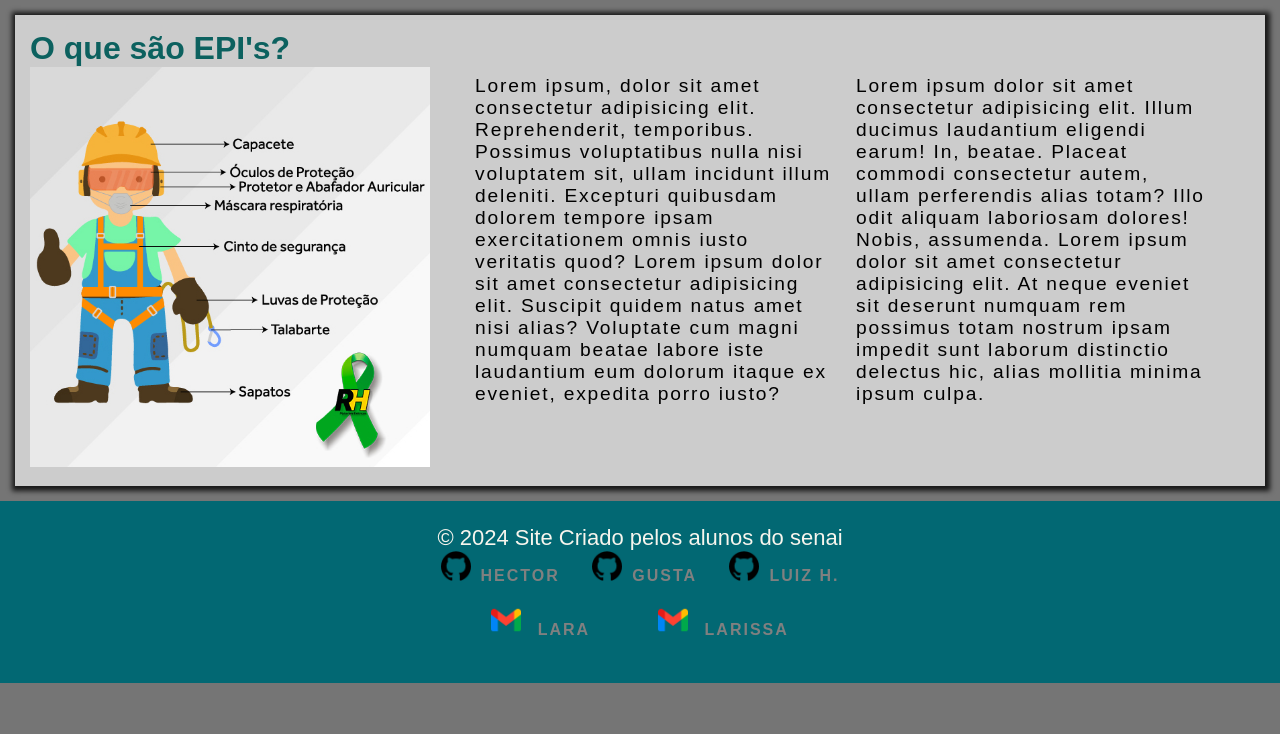
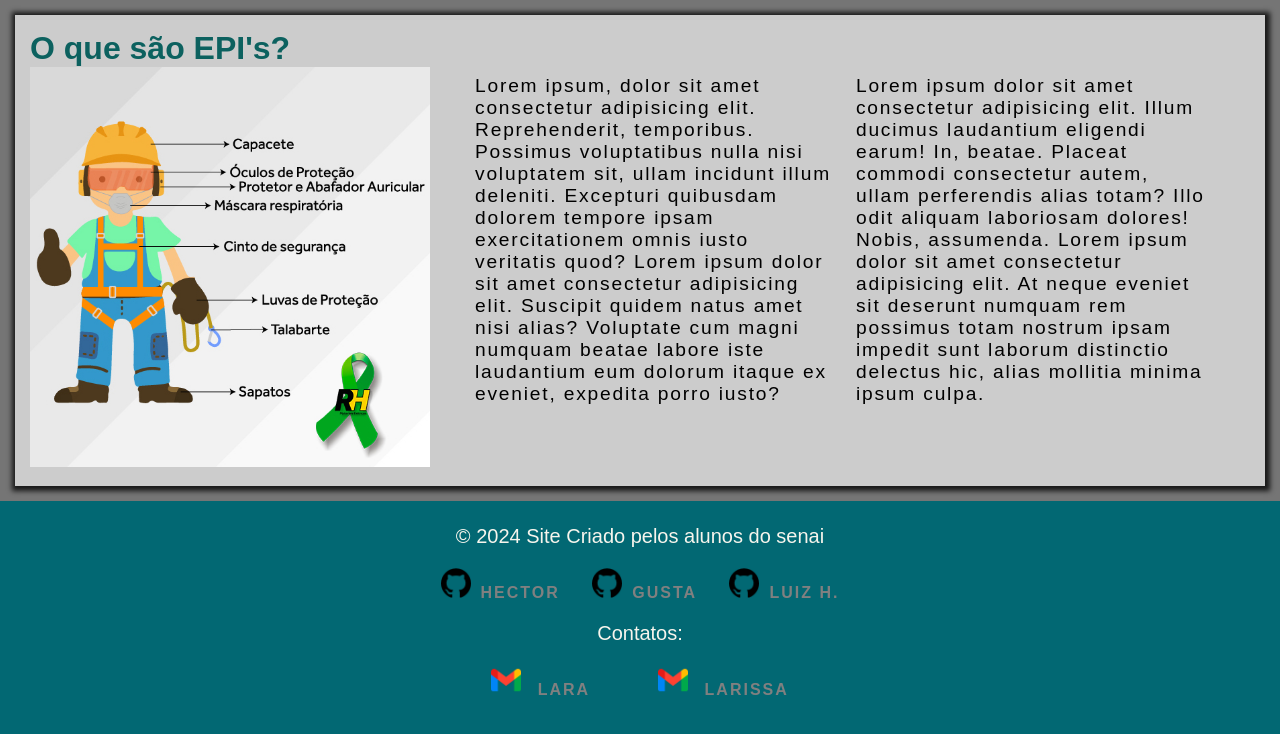
Before and after one commit to HectorG9/site-reciclal, a plain HTML site: page index.html in a window 1280 px wide. Shown: the part 1000-1734 px from the top of the page. Before the commit the page ends 1683 px from the top, so only its background shows below. Drawn offline with Linux system fonts and the light colour scheme.

Commit message:
adicionei um icone na pagina, e mexi no footer

```diff
--- a/index.css
+++ b/index.css
@@ -5,9 +5,8 @@ nav {
     height: 100px;
     width: 100%;
     display: grid;
-    grid-template-columns: repeat(3, 3fr);
-    grid-gap: 20px;
-    grid-template-rows: repeat(1, 1fr);
+    grid-template-columns: repeat(3, 4fr);
+    /* grid-template-rows: repeat(1, 2fr); */
     align-items: center;
     font-size: 30px;
     position: fixed;
@@ -54,7 +53,7 @@ article {
 }
 aside {
     display: flex;
-    margin: 35px ;
+    margin: 35px;
 }
 .pmain {
     letter-spacing: 1.8px;
@@ -72,6 +71,7 @@ aside {
     font-size: 32px;
 }
 
+/* footer */
 
 .container {
     margin: 0 auto;
@@ -79,7 +79,9 @@ aside {
     text-align: center;
     background-color: var(--blue-200);
 }
-/* footer */
+.authors {
+    margin-top: 20px;
+}
 .footer-link {
     font-weight: bold;
     color: gray;
@@ -94,8 +96,11 @@ aside {
 }
 
 .p {
-    font-size: 22px;
+    font-size: 20px;
     font-family: Arial, Helvetica, sans-serif;
+}
+.p2 {
+    margin-top: 20px;
 }
 
 .footer-link:hover {
--- a/index.html
+++ b/index.html
@@ -4,17 +4,24 @@
     <meta charset="UTF-8">
     <meta name="viewport" content="width=device-width, initial-scale=1.0">
     <link rel="stylesheet" href="index.css">
-    <title>Document</title>
+    <title>Reciclagem</title>
+    <link rel="shortcut icon" href="images/simbolo-de-reciclagem.png" type="image/x-icon">
 </head>
 <body>
     <header>
         <nav>
-            <a href="#"><img src="./images/simbolo-de-reciclagem.png" alt="" class="logo"></a>
-
+            <a href="#">
+                <img src="./images/simbolo-de-reciclagem.png" alt="" class="logo">
+            </a>
             <ul>
-                <li><a href="#" class="navlink">Início</a></li>
-                <li><a href="sobre.html" class="navlink">Sobre Nós</a></li>
-                <li><a href="serviços.html" class="navlink">Serviços</a></li>
+                <li>
+                    <a href="#" class="navlink">Início</a></li>
+                <li>
+                    <a href="sobre.html" class="navlink">Sobre Nós</a>
+                </li>
+                <li>
+                    <a href="serviços.html" class="navlink">Serviços</a>
+                </li>
             </ul>
             <!-- <div class="hamburger">
                 <div class="line"></div>
@@ -49,11 +56,12 @@
         <p class="p">
             © 2024 Site Criado pelos alunos do senai
         </p>
-        <div>
+        <div class="authors">
             <a class="footer-link" href="https://github.com/HectorG9"><img src="./images/github.png" alt="" class="footer-img">Hector</a>
             <a class="footer-link" href="https://github.com/gustaS244"><img src="./images/github.png" alt="" class="footer-img">Gusta</a>
             <a  class="footer-link"href="https://github.com/LHPS31"><img src="./images/github.png" alt="" class="footer-img">Luiz H.</a>
         </div>
+        <p class="p p2">Contatos:</p>
         <div class="footer-social">
             <a href="mailto:laravictorialemos20@gmail.com" class="footer-link">
               <img class="footer-img" src="./images/gmail.png" alt="Facebook" />
```
Also changed, not shown: images/reciclagem-icon.png (added), images/setas-triangulares-sinalizam-para-reciclagem.png (deleted).
